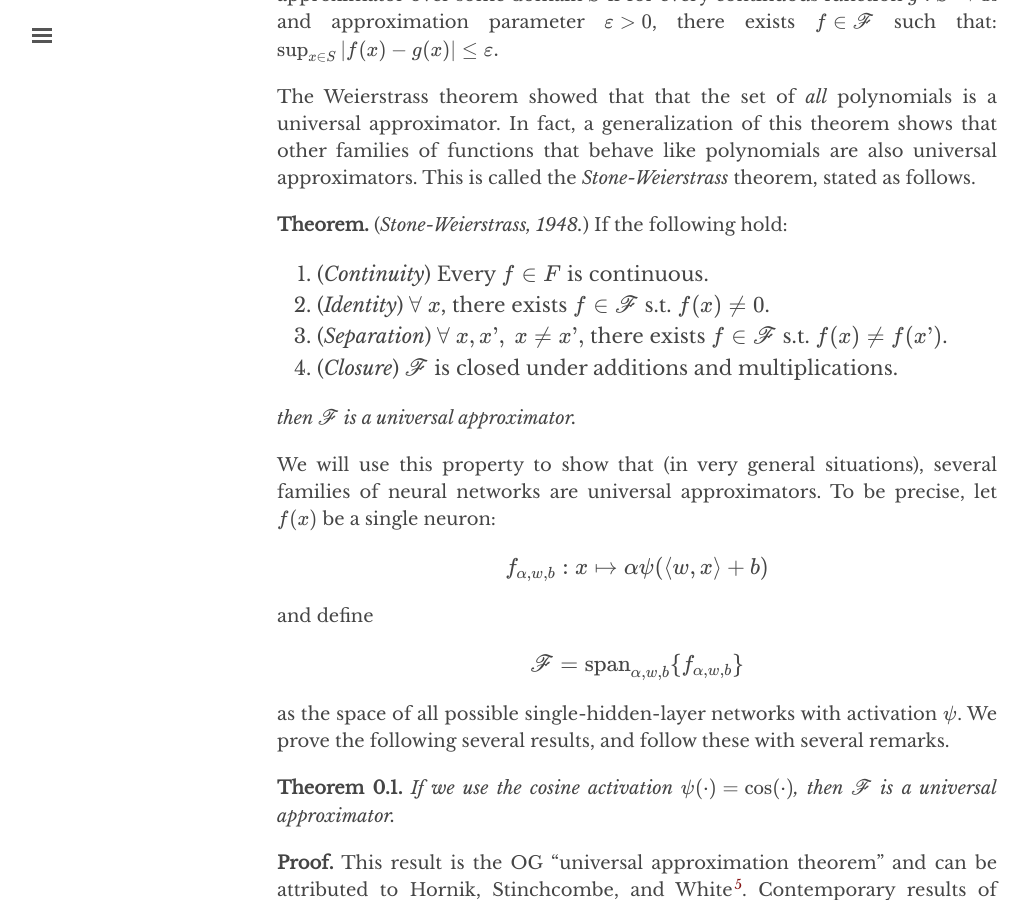
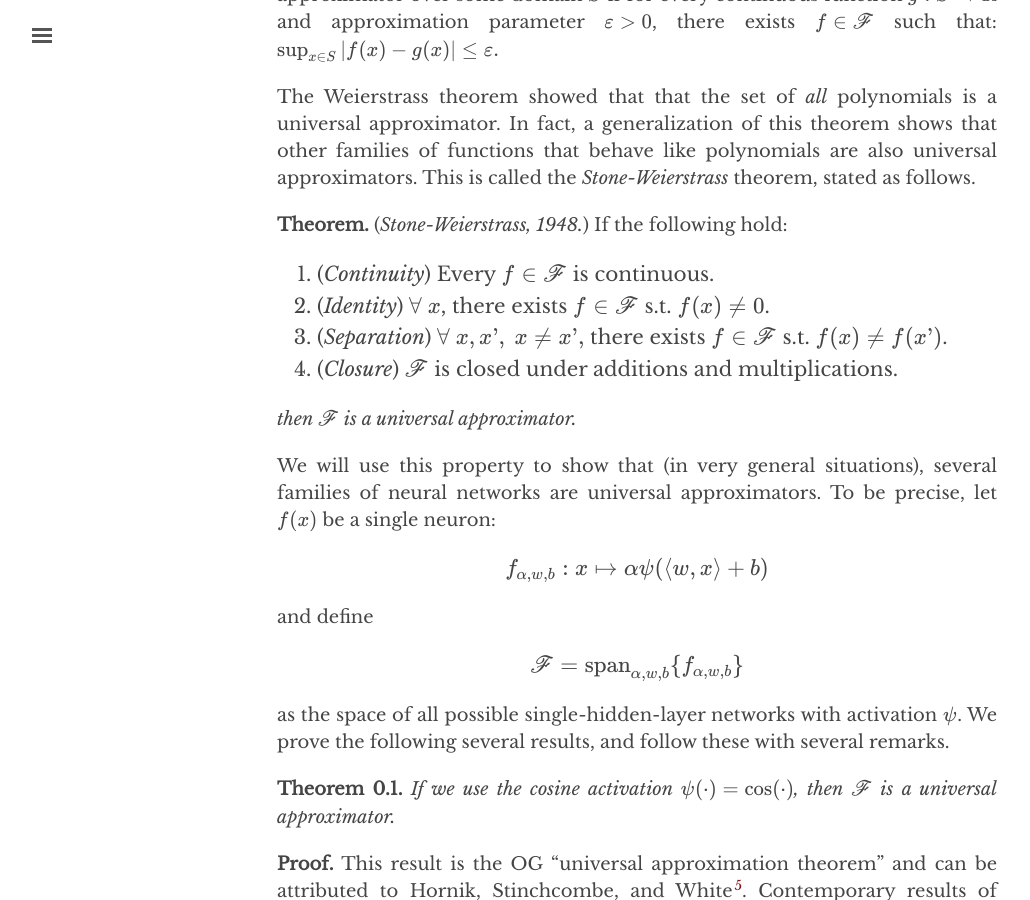
Before and after one commit to chinmayhegde/fodl, a Jekyll site: the page built from _posts/2022-01-17-representation02.md, in a window 1280 px wide and 900 px high, scrolled down 5818 px. Shown: the whole window, without its empty margins (3-1033 px from the left). Built offline with Jekyll 4.4.1, drawn with Linux system fonts in a browser that asks for light colours; nearby versions of some CDN libraries.

Commit message:
fix hypothesis class typo

```diff
--- a/_posts/2022-01-17-representation02.md
+++ b/_posts/2022-01-17-representation02.md
@@ -161,7 +161,7 @@ The Weierstrass theorem showed that that the set of *all* polynomials is a unive
 **Theorem**{:.label #stoneweierstrass}
   (*Stone-Weierstrass, 1948.*) If the following hold:
 
-  1. (*Continuity*) Every $f \in F$ is continuous.
+  1. (*Continuity*) Every $f \in \f$ is continuous.
   2. (*Identity*) $\forall~x$, there exists $f \in \f$ s.t. $f(x) \neq 0$.
   3. (*Separation*) $\forall~x, x',~x\neq x',$ there exists $f \in \f$ s.t. $f(x) \neq f(x')$.
   4. (*Closure*) $\f$ is closed under additions and multiplications.
```
